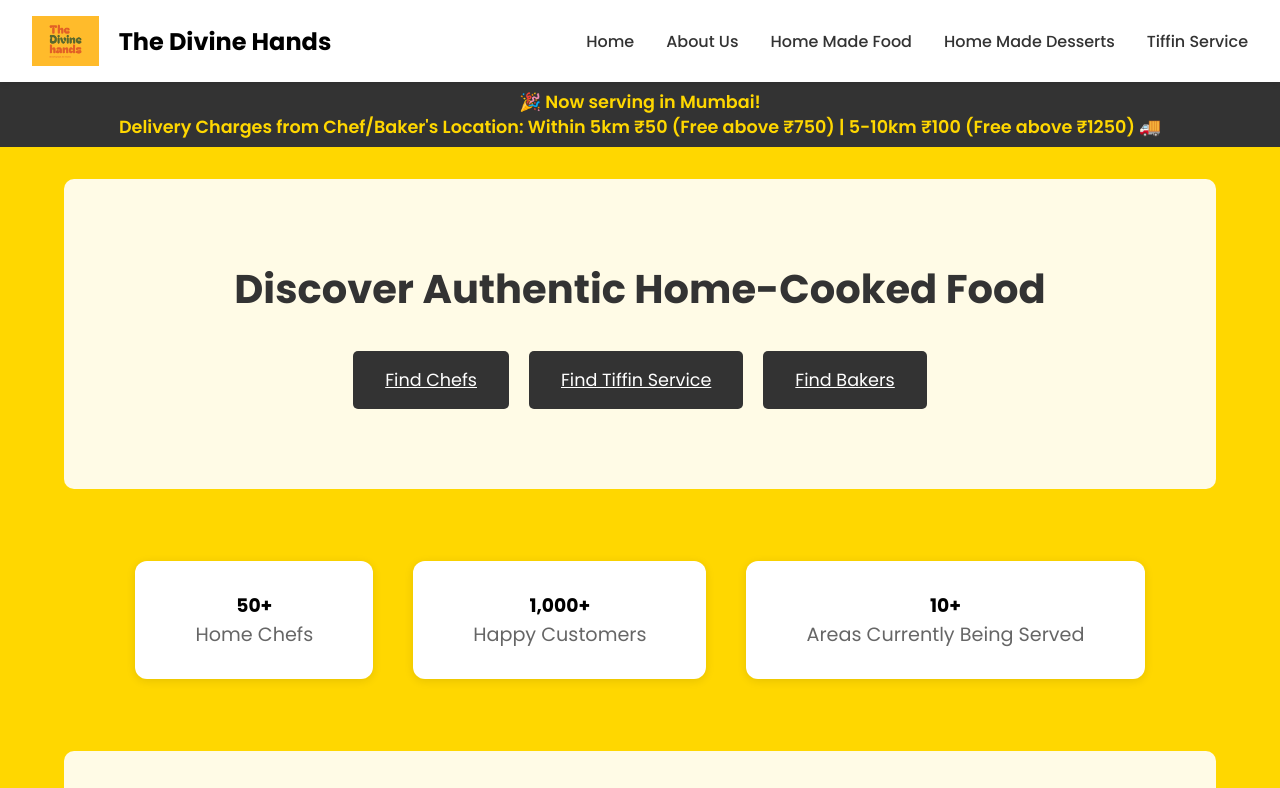
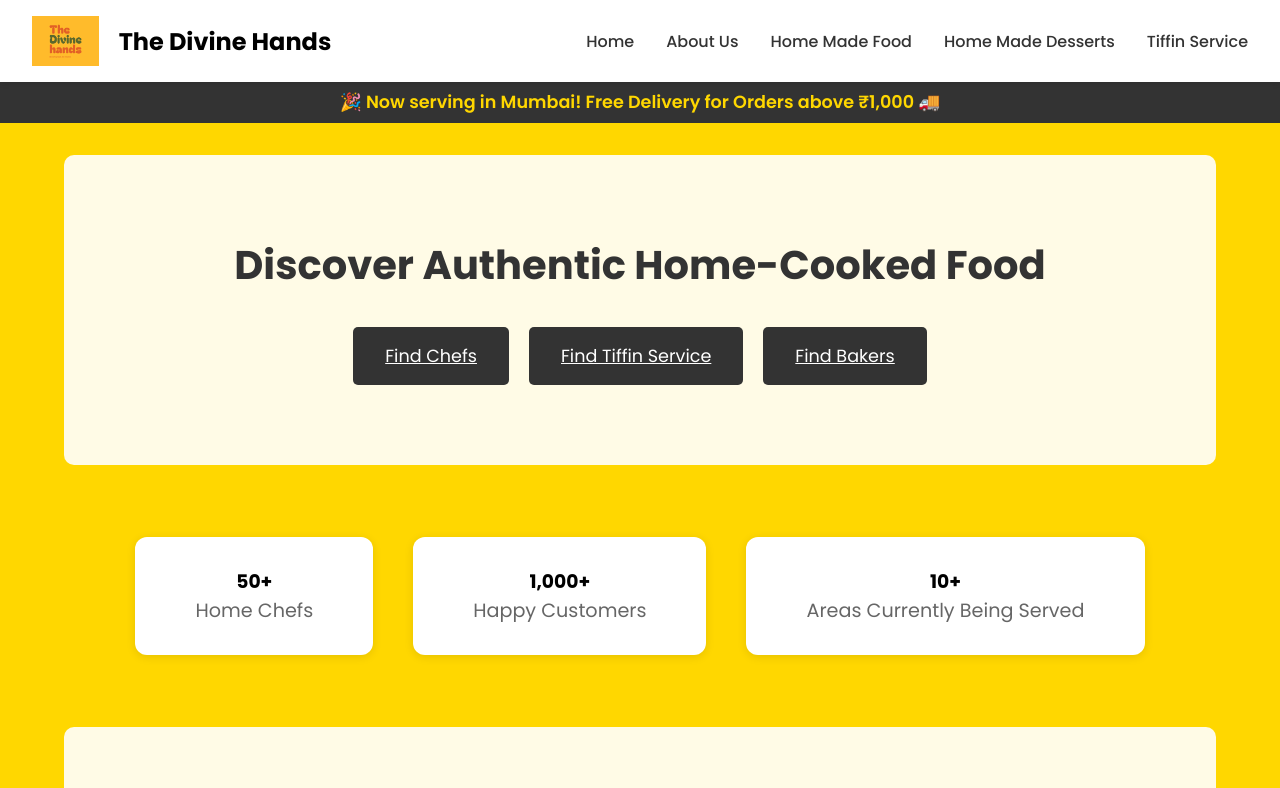
Before and after one commit to aslearntocode/thedivinehands, a website: page app/index.html in a window 1280 px wide. Shown: the top 788 px of the page. Drawn offline with Linux system fonts and the light colour scheme.

Commit message:
Edited Notification

```diff
--- a/app/index.html
+++ b/app/index.html
@@ -595,8 +595,7 @@
     <!-- Notification carousel -->
     <div class="notification-carousel">
         <div class="notification-slide">
-            <p>🎉 Now serving in Mumbai!</p>
-            <p>Delivery Charges from Chef/Baker's Location: Within 5km ₹50 (Free above ₹750) | 5-10km ₹100 (Free above ₹1250) 🚚</p>
+            <p>🎉 Now serving in Mumbai! Free Delivery for Orders above ₹1,000 🚚</p>
         </div>
     </div>
 
```
